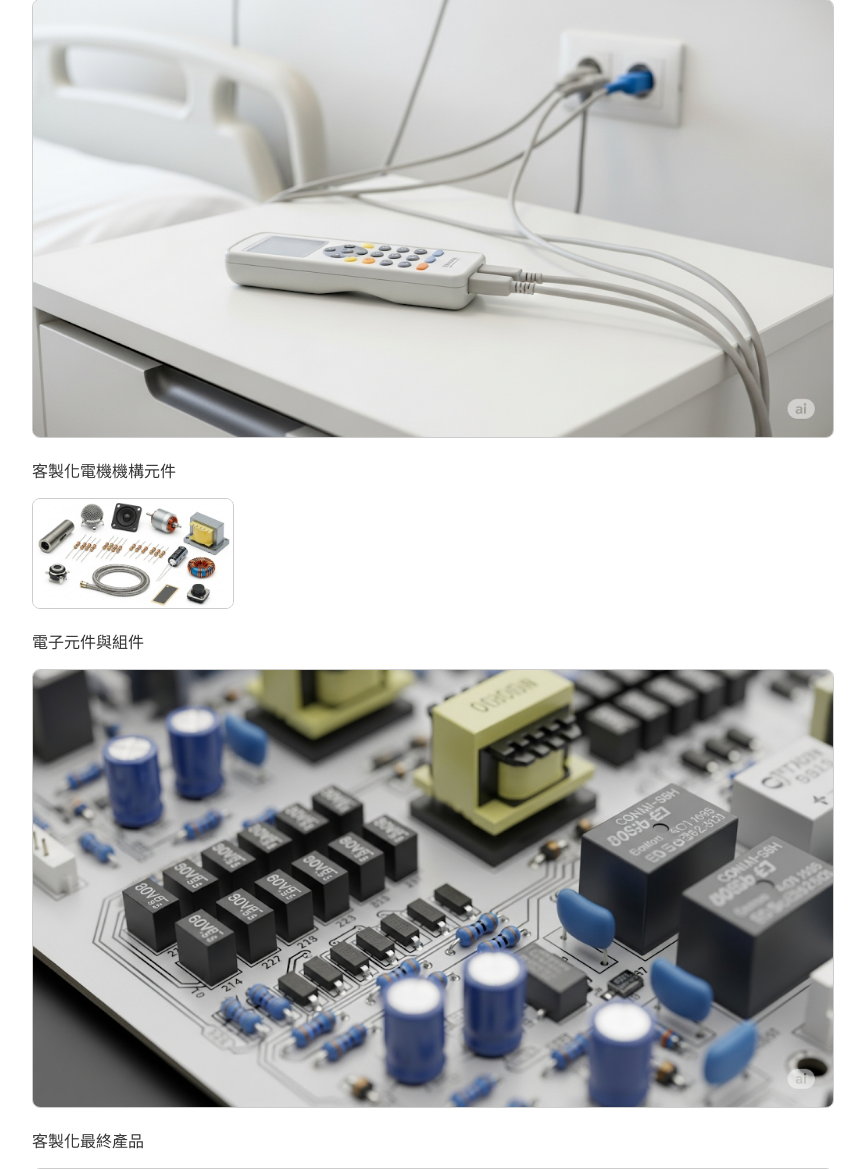
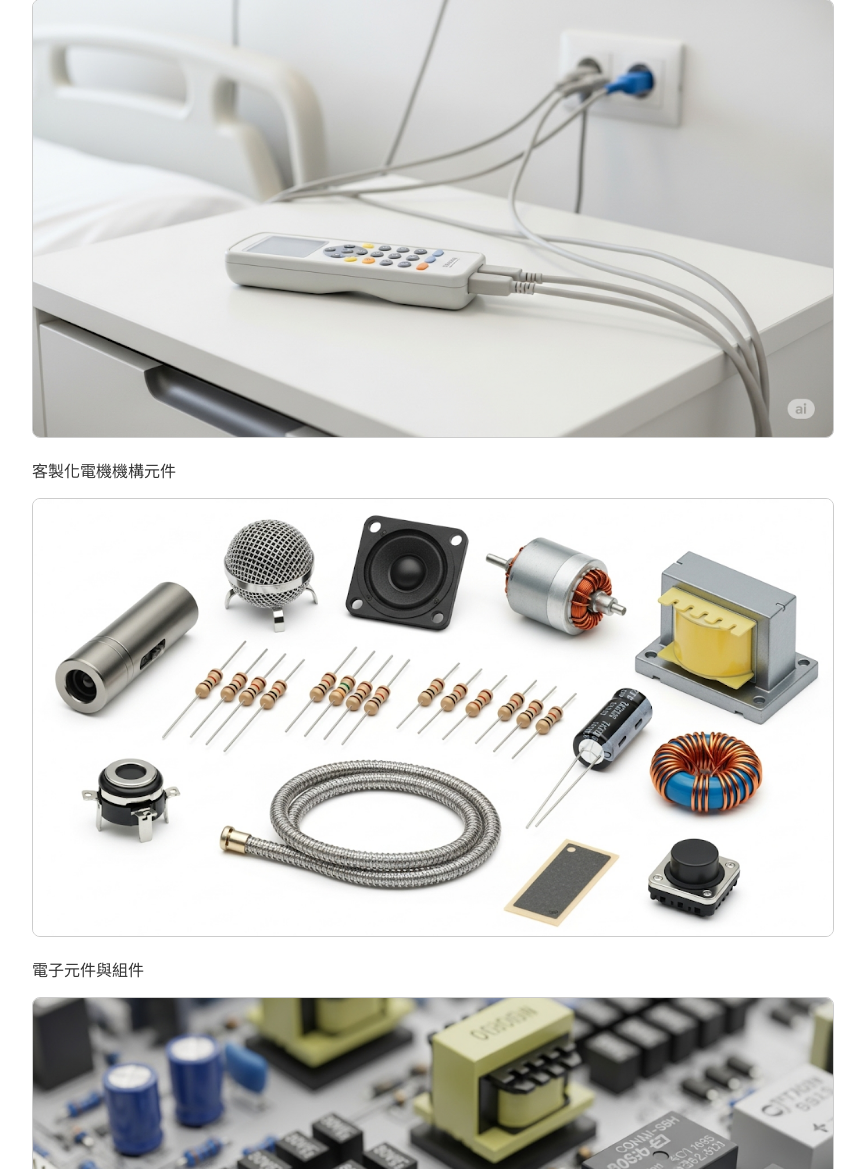
Before and after one commit to TaiwanSerpro/TSCweb, a Flask app: page /products in a window 1280 px wide. Shown: the part 819-1988 px from the top of the page, without its empty margins (108-973 px from the left). Run offline with Flask 3, Linux system fonts and the light colour scheme.

Commit message:
Add product

```diff
--- a/templates/products.html
+++ b/templates/products.html
@@ -16,7 +16,7 @@
                 <img src="{{ url_for('static', filename='MedicalCable.jpg') }}" alt="產品圖片" style="width: 80%;">
                 <p></p>
                 <p>客製化電機機構元件</p>
-                <img src="{{ url_for('static', filename='components.jpg') }}" alt="產品圖片">
+                <img src="{{ url_for('static', filename='components.jpg') }}" alt="產品圖片" style="width: 80%;">
                 <p></p>
                 <p>電子元件與組件</p>
                 <img src="{{ url_for('static', filename='PCBA.jpg') }}" alt="產品圖片" style="width: 80%;">
```
